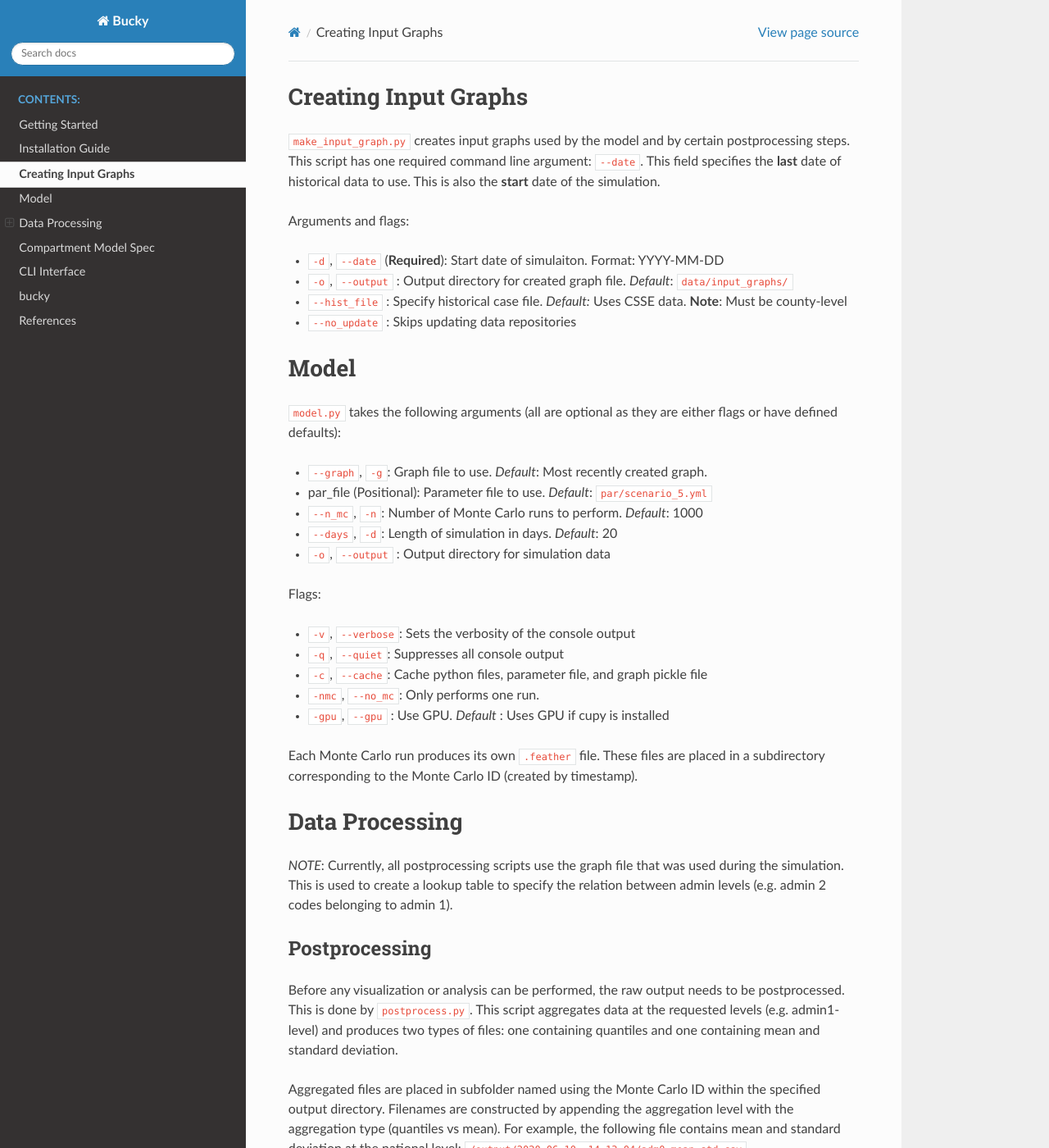
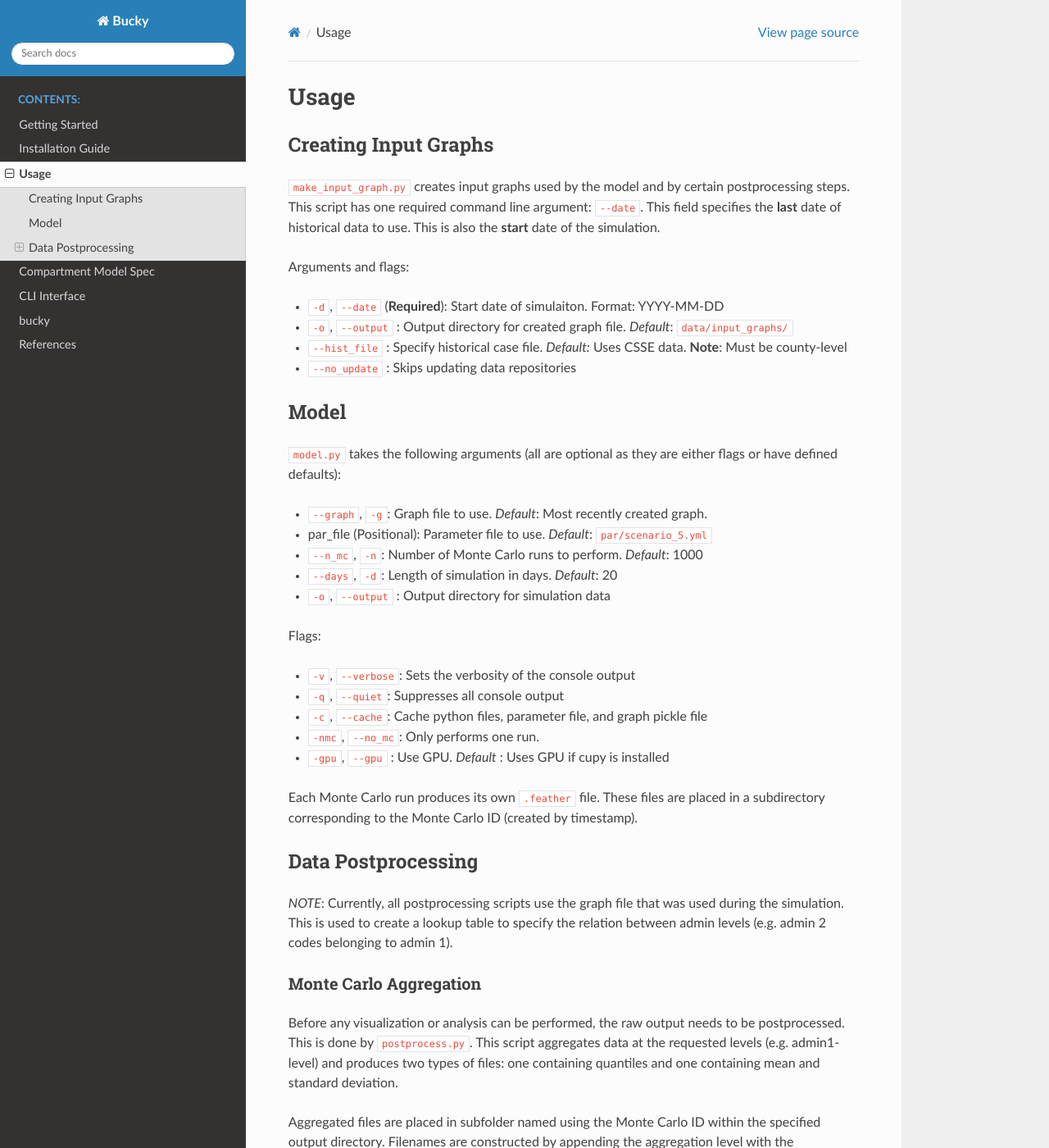
Before and after one commit to mattkinsey/bucky, a Sphinx documentation site: the page built from docs/source/usage.md, in a window 1280 px wide and 1400 px high. Shown: the whole window at 82% size. Built offline with Sphinx 7.4.7 and the Read the Docs theme 2.0.0, drawn with Linux system fonts in a browser that asks for light colours.

Commit message:
fix the toctree for the markdown file (TODO still need to switch to rst)

````diff
--- a/docs/source/usage.md
+++ b/docs/source/usage.md
@@ -1,5 +1,6 @@
+# Usage
 
-# Creating Input Graphs
+## Creating Input Graphs
 `make_input_graph.py` creates input graphs used by the model and by certain postprocessing steps. This script has one required command line argument: `--date`. This field specifies the **last** date of historical data to use. This is also the **start** date of the simulation.
 
 Arguments and flags:
@@ -8,7 +9,7 @@ Arguments and flags:
 * `--hist_file` : Specify historical case file. *Default:* Uses CSSE data. **Note**: Must be county-level
 * `--no_update` : Skips updating data repositories
 
-# Model
+## Model
 `model.py` takes the following arguments (all are optional as they are either flags or have defined defaults):
 
 * `--graph`, `-g`: Graph file to use. *Default*: Most recently created graph.
@@ -26,10 +27,10 @@ Flags:
 
 Each Monte Carlo run produces its own `.feather` file. These files are placed in a subdirectory corresponding to the Monte Carlo ID (created by timestamp).
 
-# Data Processing
+## Data Postprocessing
 *NOTE*: Currently, all postprocessing scripts use the graph file that was used during the simulation. This is used to create a lookup table to specify the relation between admin levels (e.g. admin 2 codes belonging to admin 1).
 
-## Postprocessing
+### Monte Carlo Aggregation
 Before any visualization or analysis can be performed, the raw output needs to be postprocessed. This is done by `postprocess.py`. This script aggregates data at the requested levels (e.g. admin1-level) and produces two types of files: one containing quantiles and one containing mean and standard deviation.
 
 Aggregated files are placed in subfolder named using the Monte Carlo ID within the specified output directory. Filenames are constructed by appending the aggregation level with the aggregation type (quantiles vs mean). For example, the following file contains mean and standard deviation at the national level:
@@ -51,7 +52,7 @@ Arguments:
 By default, postprocessing uses geographic information on the graph to aggregate geographic areas. For special cases, a lookup table may be passed in via the `--lookup` command. This is intended to be used for splitting states into non-FIPS divisions. When a lookup table is passed in, the output directory will be prepended with a string to distinguish it from output created from the same simulation using the graph file.
 
 
-## Visualization
+### Visualization
 The Bucky model has the capability to create two types of visualization: plots and maps. Both are contained within the `viz/` directory.
 
 All visualizations are placed in subfolders in the same directory as the aggregated directory. Plots are placed in `plots/` and maps are placed in `maps/`. These folders can be renamed with command-line arguments, but will still be placed within the aggregated data folder.
@@ -78,7 +79,7 @@ Example:
     └── US.png
 ```
 
-### Plots
+#### Plots
 
 Plots can be created at any of the three admin levels. Each plot contains two subplots. These plots can optionally include historical data. Example usage:
 ```console
@@ -106,10 +107,10 @@ By default, confidence intervals are plotted using quantiles. Optionally, the st
 * `--n_mc`, `-n`: Number of Monte Carlo runs from simulation. *Default*: 1000
 * `--use_std`: Flag to indicate standard deviation should be used instead of quantiles.
 
-#### Historical Data
+##### Historical Data
 The plotting utility expects historical data to be at the adm2-level.
 
-### Maps
+#### Maps
 Maps are created at the adm0 or adm1 level. In order to create maps, shapefiles must be provided one level down from the requested map (e.g. adm2-level shapefile must be provided for adm1-level maps). Maps can be created for specific dates or distributed throughout the length of the simulation with a requested frequency.
 
 Example usage:
````
